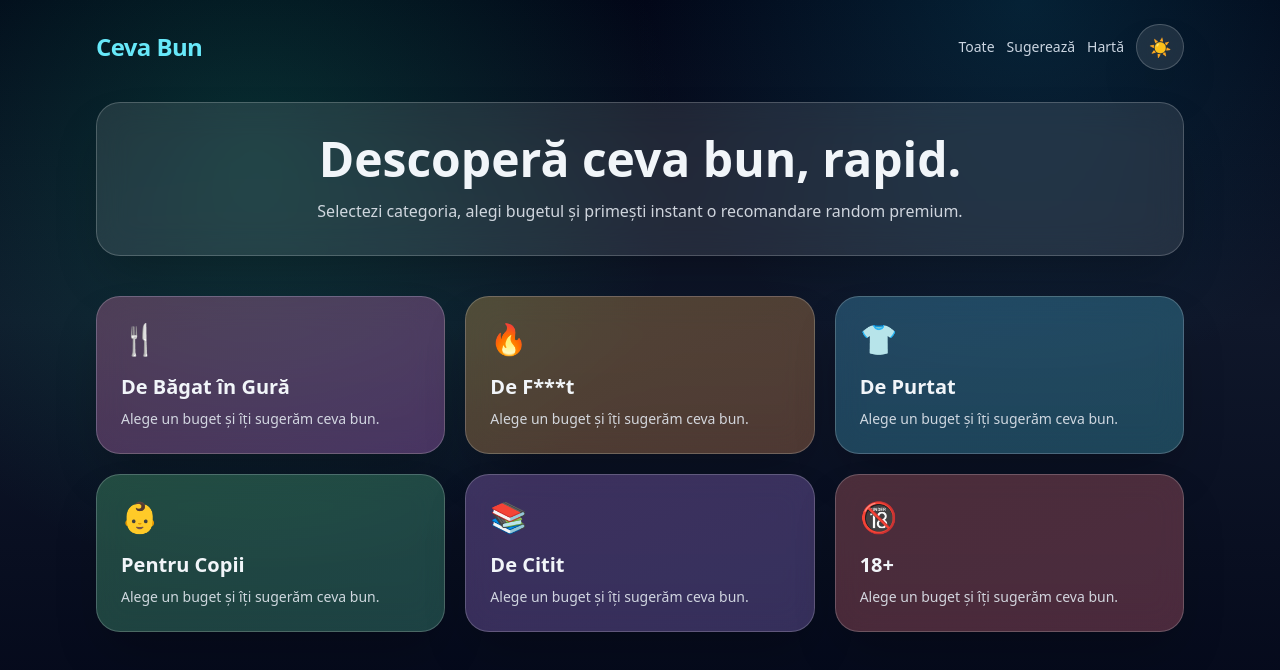
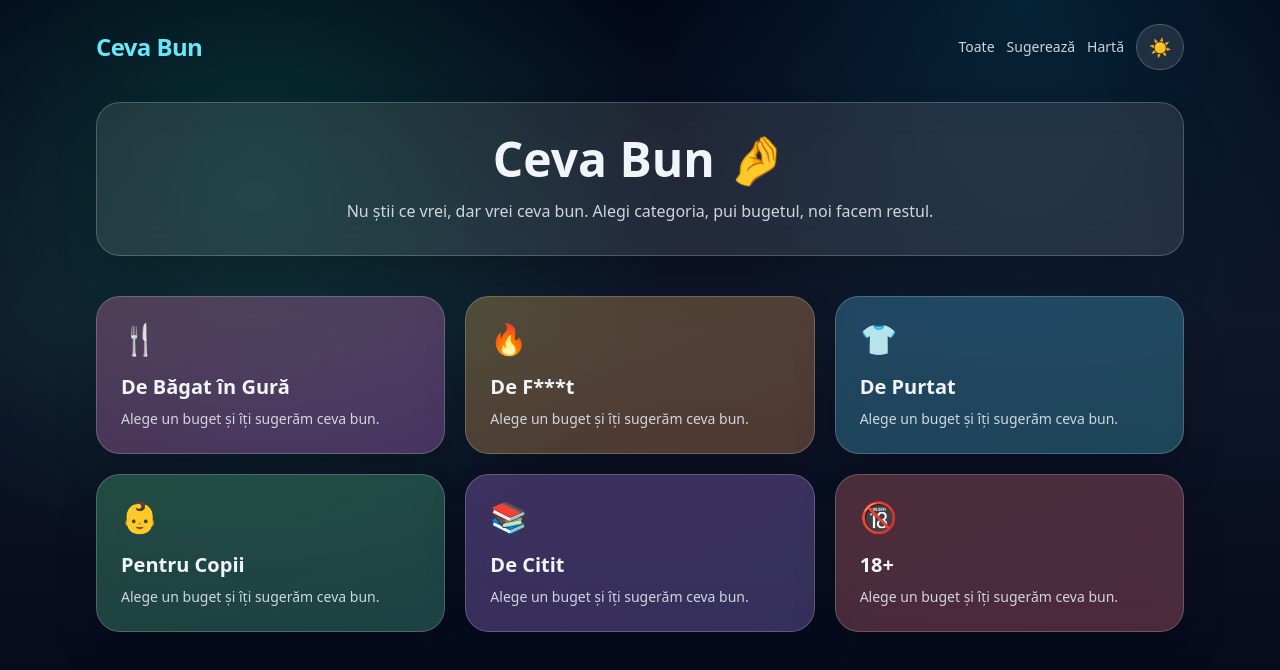
Before and after one commit to andupetcu/ceva-bun, a Next.js app: page / in a window 1280 px wide. Shown: the top 670 px of the page. Built offline with nearby package versions, Linux system fonts and the light colour scheme.

Commit message:
fix: better landing copy

```diff
--- a/src/app/page.tsx
+++ b/src/app/page.tsx
@@ -5,9 +5,9 @@ export default function LandingPage() {
   return (
     <main className="space-y-10">
       <section className="glass p-8 text-center">
-        <h1 className="text-4xl font-black md:text-5xl">Descoperă ceva bun, rapid.</h1>
+        <h1 className="text-4xl font-black md:text-5xl">Ceva Bun 🤌</h1>
         <p className="mx-auto mt-4 max-w-2xl text-slate-200/90 light:text-slate-700">
-          Selectezi categoria, alegi bugetul și primești instant o recomandare random premium.
+          Nu știi ce vrei, dar vrei ceva bun. Alegi categoria, pui bugetul, noi facem restul.
         </p>
       </section>
       <section className="grid gap-5 md:grid-cols-3">
```
